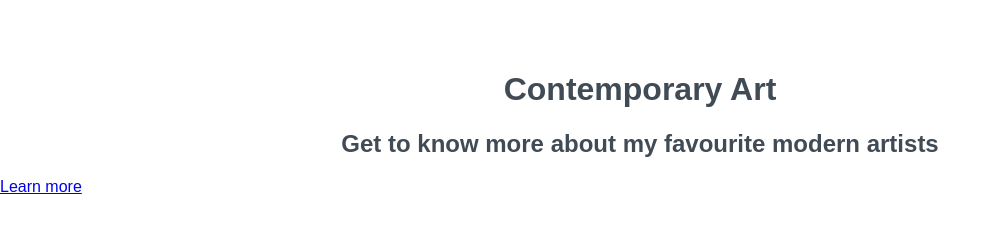
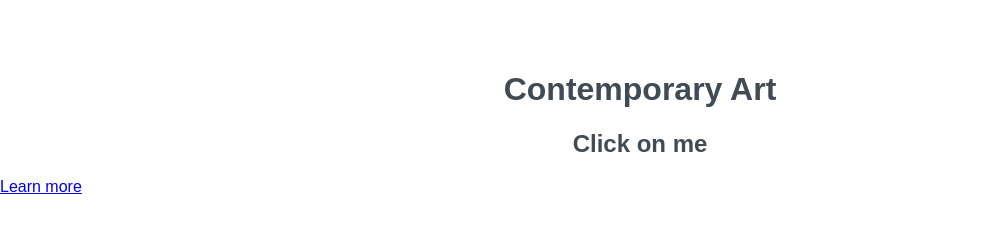
Before and after one commit to orshidobe/myfirstwebsite, a plain HTML site: page index.html in a window 1280 px wide. Shown: the whole page, without its empty margins (0-1000 px from the left). Drawn offline with Linux system fonts and the light colour scheme.

Commit message:
devi test 1

```diff
--- a/index.html
+++ b/index.html
@@ -8,7 +8,7 @@
   <body>
     <div class="jumbotron">
       <h1>Contemporary Art</h1>
-      <h2>Get to know more about my favourite modern artists</h2>
+      <h2>Click on me</h2>
       <p><a class="btn btn-primary btn-lg" href="#" role="button">Learn more</a></p>
     </div>
   </div>
```
